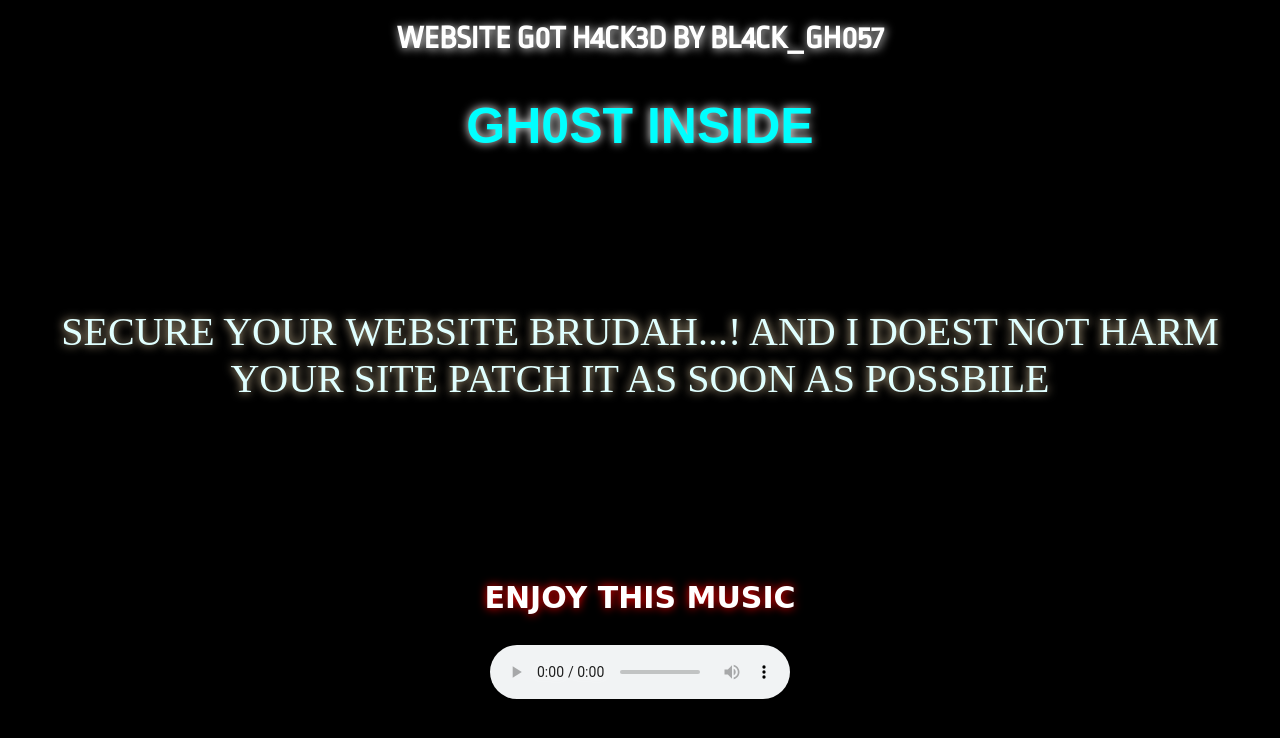
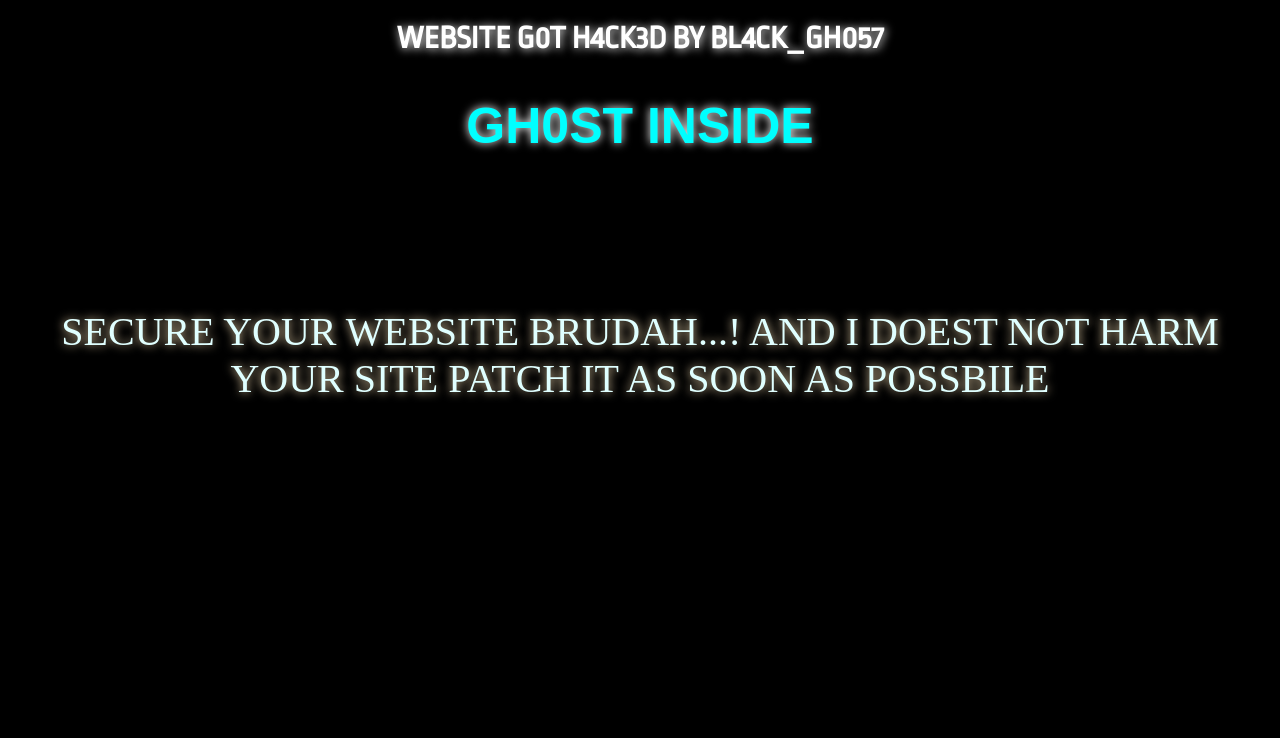
Before and after one commit to VEDAVYASAN/bl4ckgh057, a plain HTML site: page index.html in a window 1280 px wide. Drawn offline with Linux system fonts and the light colour scheme; a web font is replaced by a local one.

Commit message:
Update index.html

```diff
--- a/index.html
+++ b/index.html
@@ -54,16 +54,5 @@
         AND I DOEST NOT HARM YOUR SITE PATCH IT AS SOON AS POSSBILE
     </p>
 
-<div align="center">
-    <br>
-    <br>
-    <br>
-    <br>
-    <br>
-    <br>
-    <h3>ENJOY THIS MUSIC</h3>
-<audio
-         controls="autoplay" src="https://c.top4top.io/m_2295z048t1.mp3" type="audio/mp3"></audio>
-</div>
 </body>
 </html>
```
